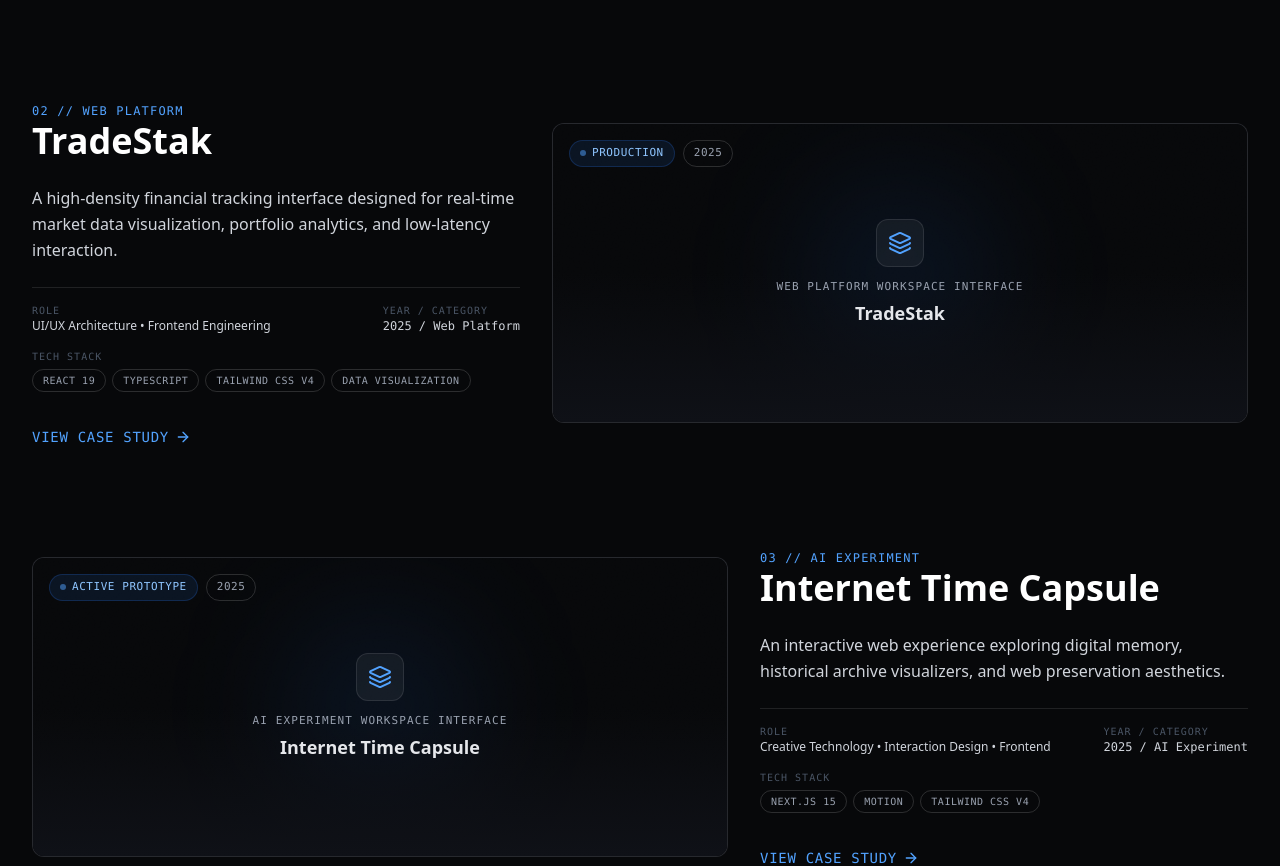
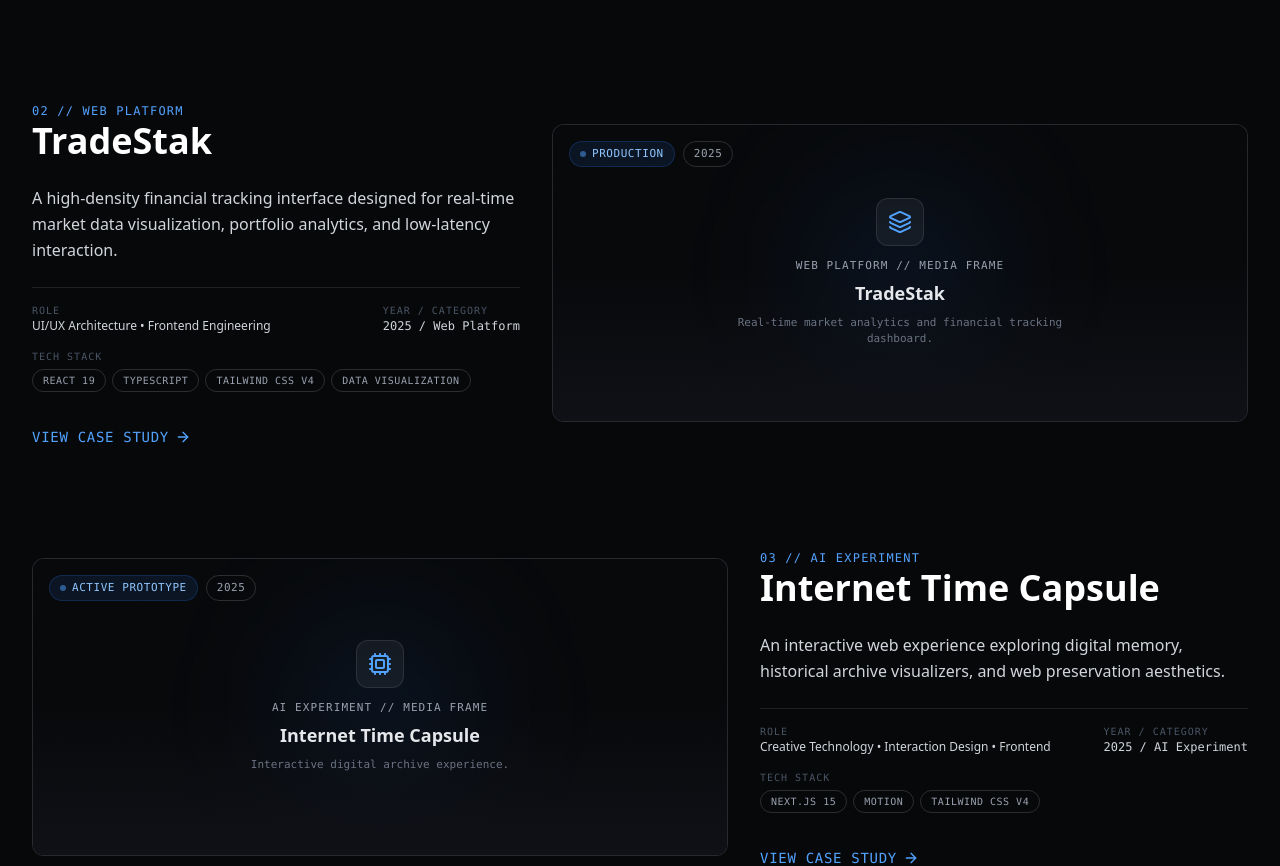
Before and after one commit to hariom-wdsadhunik/own-web, a Next.js app: page / in a window 1280 px wide. Shown: the part 1620-2486 px from the top of the page. Built offline with nearby package versions, Linux system fonts and the light colour scheme; no server answers.

Commit message:
content: integrate verified portfolio assets

```diff
--- a/components/portfolio/ProjectGallery.tsx
+++ b/components/portfolio/ProjectGallery.tsx
@@ -1,20 +1,20 @@
 import React from 'react';
-import { ProjectMedia } from '@/types/portfolio';
-import { ProjectPreview } from './ProjectPreview';
+import { ProjectMedia as ProjectMediaType } from '@/types/portfolio';
+import { ProjectMedia } from './ProjectMedia';
 
 export interface ProjectGalleryProps {
-  heroMedia: ProjectMedia;
+  heroMedia: ProjectMediaType;
   title: string;
   category: string;
   year: string;
   status: string;
-  gallery?: ProjectMedia[];
+  gallery?: ProjectMediaType[];
 }
 
 export function ProjectGallery({ heroMedia, title, category, year, status, gallery }: ProjectGalleryProps) {
   return (
     <div className="space-y-8">
-      <ProjectPreview
+      <ProjectMedia
         media={heroMedia}
         title={title}
         category={category}
@@ -25,14 +25,12 @@ export function ProjectGallery({ heroMedia, title, category, year, status, galle
       {gallery && gallery.length > 0 && (
         <div className="grid grid-cols-1 md:grid-cols-2 gap-6 pt-4">
           {gallery.map((item, idx) => (
-            <div key={idx} className="rounded-lg overflow-hidden border border-white/10 bg-[#0f1117] p-4 space-y-2">
-              <div className="w-full aspect-16/9 bg-black/40 rounded flex items-center justify-center font-mono text-xs text-gray-500">
-                {item.alt}
-              </div>
-              {item.caption && (
-                <p className="font-mono text-[11px] text-gray-400">{item.caption}</p>
-              )}
-            </div>
+            <ProjectMedia
+              key={idx}
+              media={item}
+              title={`${title} — Evidence ${idx + 1}`}
+              category={category}
+            />
           ))}
         </div>
       )}
--- /dev/null
+++ b/components/portfolio/ProjectMedia.tsx
@@ -0,0 +1,131 @@
+'use client';
+
+import React from 'react';
+import Image from 'next/image';
+import { Terminal, Layers, Film, Cpu } from 'lucide-react';
+import { ProjectMedia as ProjectMediaType } from '@/types/portfolio';
+import { Badge } from '@/components/ui/Badge';
+import { cn } from '@/lib/utils';
+
+export interface ProjectMediaProps {
+  media: ProjectMediaType;
+  title: string;
+  category: string;
+  year?: string;
+  status?: string;
+  className?: string;
+}
+
+export function ProjectMedia({ media, title, category, year, status, className }: ProjectMediaProps) {
+  const aspectRatios = {
+    '16:9': 'aspect-16/9 sm:aspect-21/9',
+    '4:3': 'aspect-4/3',
+    '1:1': 'aspect-square',
+    vertical: 'aspect-9/16',
+  };
+
+  const ratioClass = aspectRatios[media.aspectRatio || '16:9'];
+
+  if (media.type === 'image' && media.url) {
+    return (
+      <div className={cn('w-full rounded-xl overflow-hidden bg-[#0f1117] border border-white/10 relative group', ratioClass, className)}>
+        <Image
+          src={media.url}
+          alt={media.alt}
+          fill
+          className="object-cover transition-transform duration-500 group-hover:scale-105"
+          sizes="(max-width: 768px) 100vw, (max-width: 1200px) 70vw, 1200px"
+        />
+        {media.caption && (
+          <div className="absolute bottom-0 left-0 right-0 p-3 bg-black/80 backdrop-blur-sm border-t border-white/10 text-[11px] font-mono text-gray-300">
+            {media.caption}
+          </div>
+        )}
+      </div>
+    );
+  }
+
+  if (media.type === 'video' && media.url) {
+    return (
+      <div className={cn('w-full rounded-xl overflow-hidden bg-black border border-white/10 relative', ratioClass, className)}>
+        <video
+          src={media.url}
+          controls
+          muted
+          playsInline
+          className="w-full h-full object-cover"
+        />
+        {media.caption && (
+          <div className="p-3 bg-[#0f1117] border-t border-white/10 text-[11px] font-mono text-gray-300 flex items-center gap-2">
+            <Film className="w-3.5 h-3.5 text-blue-400" />
+            <span>{media.caption}</span>
+          </div>
+        )}
+      </div>
+    );
+  }
+
+  if (media.type === 'interactive' && media.url) {
+    return (
+      <div className={cn('w-full rounded-xl overflow-hidden bg-black border border-white/10 relative', ratioClass, className)}>
+        <iframe
+          src={media.url}
+          title={media.alt}
+          sandbox="allow-scripts allow-same-origin"
+          className="w-full h-full border-none"
+        />
+      </div>
+    );
+  }
+
+  return (
+    <div
+      className={cn(
+        'w-full rounded-xl overflow-hidden bg-[#0f1117] border border-white/10 relative group transition-all duration-500',
+        'hover:border-blue-400/40 hover:shadow-2xl hover:shadow-blue-500/5',
+        ratioClass,
+        className
+      )}
+    >
+      <div className="w-full h-full bg-[#07080a] relative flex items-center justify-center overflow-hidden p-6">
+        <div className="absolute inset-0 bg-noise opacity-20" />
+        <div className="absolute inset-0 bg-gradient-to-t from-[#0f1117] via-transparent to-transparent z-10" />
+
+        <div className="absolute w-48 h-48 rounded-full bg-blue-500/10 blur-3xl group-hover:bg-blue-400/20 transition-all duration-700" />
+
+        <div className="relative z-20 flex flex-col items-center gap-3 text-center max-w-sm">
+          <div className="w-12 h-12 rounded-xl bg-white/5 border border-white/10 flex items-center justify-center text-blue-400 group-hover:scale-110 group-hover:border-blue-400/50 transition-all duration-500">
+            {category === 'Product' ? (
+              <Terminal className="w-6 h-6" />
+            ) : category === 'AI Experiment' ? (
+              <Cpu className="w-6 h-6" />
+            ) : (
+              <Layers className="w-6 h-6" />
+            )}
+          </div>
+
+          <div className="space-y-1">
+            <span className="font-mono text-[11px] text-gray-400 uppercase tracking-widest block">
+              {category} // MEDIA FRAME
+            </span>
+            <p className="font-display text-lg font-bold text-gray-200 group-hover:text-white transition-colors">
+              {title}
+            </p>
+            {media.caption && (
+              <p className="font-mono text-[11px] text-gray-500 pt-1">
+                {media.caption}
+              </p>
+            )}
+          </div>
+        </div>
+
+        {(status || year) && (
+          <div className="absolute top-4 left-4 z-30 flex items-center gap-2">
+            {status && <Badge variant="icy" dot>{status}</Badge>}
+            {year && <Badge variant="outline">{year}</Badge>}
+          </div>
+        )}
+      </div>
+    </div>
+  );
+}
--- a/components/portfolio/ProjectPreview.tsx
+++ b/components/portfolio/ProjectPreview.tsx
@@ -1,13 +1,11 @@
 'use client';
 
 import React from 'react';
-import { Terminal, Layers, ExternalLink } from 'lucide-react';
-import { ProjectMedia } from '@/types/portfolio';
-import { cn } from '@/lib/utils';
-import { Badge } from '@/components/ui/Badge';
+import { ProjectMedia as ProjectMediaType } from '@/types/portfolio';
+import { ProjectMedia } from './ProjectMedia';
 
 export interface ProjectPreviewProps {
-  media: ProjectMedia;
+  media: ProjectMediaType;
   title: string;
   category: string;
   year: string;
@@ -17,48 +15,13 @@ export interface ProjectPreviewProps {
 
 export function ProjectPreview({ media, title, category, year, status, className }: ProjectPreviewProps) {
   return (
-    <div
-      className={cn(
-        'w-full rounded-xl overflow-hidden bg-[#0f1117] border border-white/10 relative group transition-all duration-500',
-        'hover:border-blue-400/40 hover:shadow-2xl hover:shadow-blue-500/5',
-        className
-      )}
-    >
-      <div className="w-full aspect-16/9 sm:aspect-21/9 bg-[#07080a] relative flex items-center justify-center overflow-hidden">
-        <div className="absolute inset-0 bg-noise opacity-20" />
-        <div className="absolute inset-0 bg-gradient-to-t from-[#0f1117] via-transparent to-transparent z-10" />
-
-        <div className="absolute w-48 h-48 rounded-full bg-blue-500/10 blur-3xl group-hover:bg-blue-400/20 transition-all duration-700" />
-
-        <div className="relative z-20 flex flex-col items-center gap-3 p-6 text-center">
-          <div className="w-12 h-12 rounded-xl bg-white/5 border border-white/10 flex items-center justify-center text-blue-400 group-hover:scale-110 group-hover:border-blue-400/50 transition-all duration-500">
-            {category === 'Product' ? (
-              <Terminal className="w-6 h-6" />
-            ) : (
-              <Layers className="w-6 h-6" />
-            )}
-          </div>
-          <div className="space-y-1">
-            <span className="font-mono text-[11px] text-gray-400 uppercase tracking-widest block">
-              {category} Workspace Interface
-            </span>
-            <p className="font-display text-lg font-bold text-gray-200 group-hover:text-white transition-colors">
-              {title}
-            </p>
-          </div>
-        </div>
-
-        <div className="absolute top-4 right-4 z-30 opacity-0 group-hover:opacity-100 transition-opacity duration-300">
-          <div className="w-8 h-8 rounded-full bg-blue-500/20 border border-blue-400/40 flex items-center justify-center text-blue-300">
-            <ExternalLink className="w-4 h-4" />
-          </div>
-        </div>
-
-        <div className="absolute top-4 left-4 z-30 flex items-center gap-2">
-          <Badge variant="icy" dot>{status}</Badge>
-          <Badge variant="outline">{year}</Badge>
-        </div>
-      </div>
-    </div>
+    <ProjectMedia
+      media={media}
+      title={title}
+      category={category}
+      year={year}
+      status={status}
+      className={className}
+    />
   );
 }
```
Also changed, not shown: types/portfolio.ts (+12 -0 lines), 2 other files (tests, documents, lock files or other folders).
